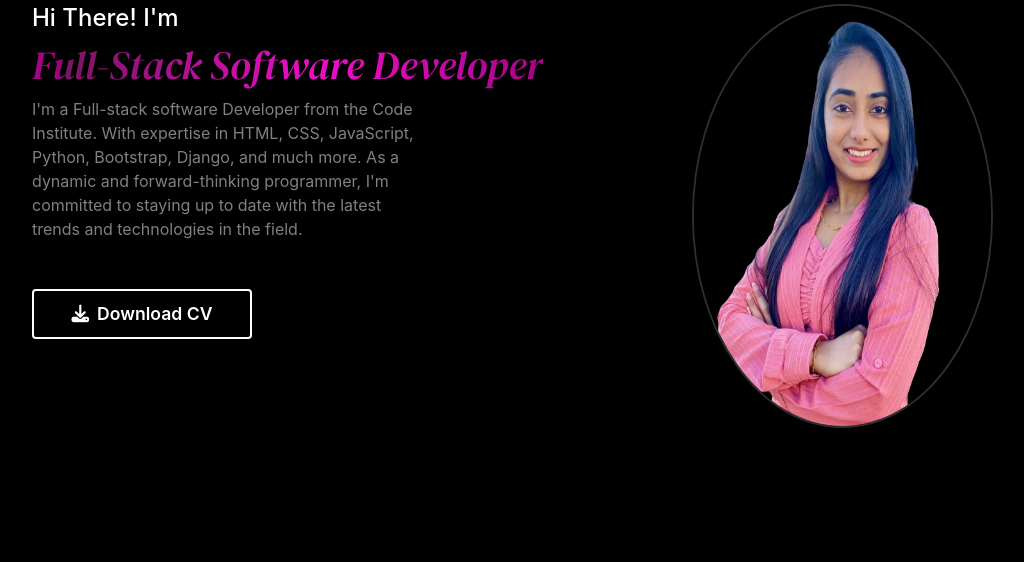
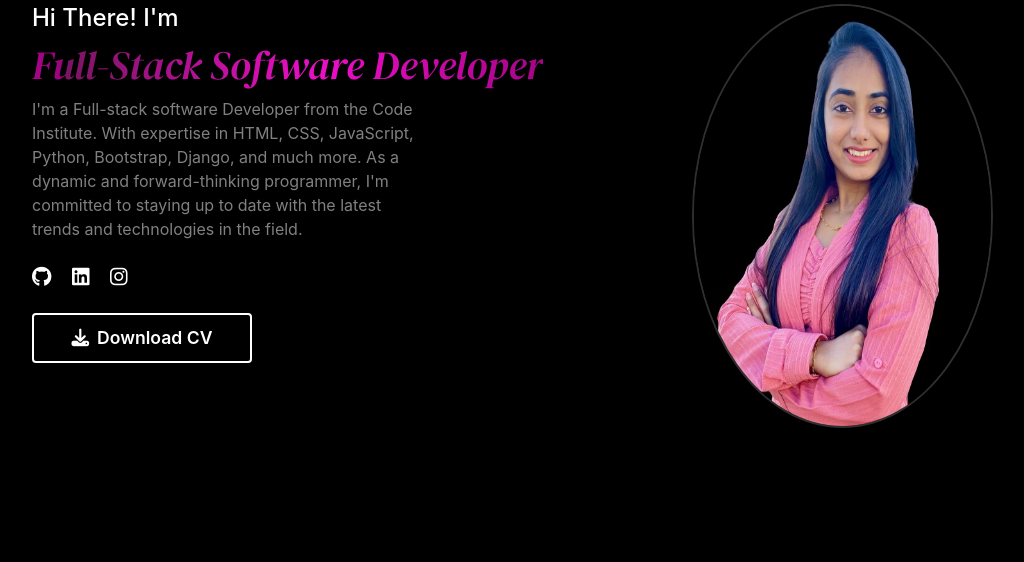
Before and after one commit to Dhvani-intwala/portfolio, a Django app: page / in a window 1280 px wide; the page is wider, and only the part inside the window is pictured. Shown: the part 181-743 px from the top of that part, without its empty margins (126-1150 px from the left). Run offline with Django 5.2, Linux system fonts and the light colour scheme; some libraries are stand-ins or nearby versions; some web fonts are replaced.

Commit message:
Add a social link in footer and home section

```diff
--- a/home/templates/home/index.html
+++ b/home/templates/home/index.html
@@ -19,7 +19,12 @@
                     <h3 class="text">Hi There! I'm</h3>
                     <h1 class="overflow-hidden"><span class="education">Full-Stack Software Developer</span></h1>
                     <p class="text-color mt-2">I'm a Full-stack software Developer from the Code Institute. With expertise in HTML, CSS, JavaScript, Python, Bootstrap, Django, and much more. As a dynamic and forward-thinking programmer, I'm committed to staying up to date with the latest trends and technologies in the field.</p>
-                    <div class="d-flex mb-5 mt-5">
+                    <div class="mt-4">
+                        <a class="link" href="https://github.com/Dhvani-intwala" target="_blank" rel="noopener" aria-label="Link to github page"><i class="fab fa-github fa-lg text-white mr-3"></i></a>
+                        <a class="link" href="https://www.linkedin.com/in/dhvani-intwala/" target="_blank" rel="noopener" aria-label="Link to linkedin page"><i class="fab fa-linkedin fa-lg text-white mr-3"></i></a>
+                        <a class="link" href="https://www.instagram.com/dhvanionajourney/" target="_blank" rel="noopener" aria-label="Link to instagram page"><i class="fab fa-instagram fa-lg text-white"></i></a>
+                    </div>
+                    <div class="d-flex mb-5 mt-4">
                         <a href="lebenslauf.pdf" download="lebenslauf" class="btn cv-btn button"><i class="fa fa-download mr-2"></i>Download CV</a>
                     </div>
                 </div>
--- a/templates/base.html
+++ b/templates/base.html
@@ -81,10 +81,11 @@
       <p class="logo text-center"> <span class="name">Dhvani </span>Intwala</p>
       <p class="footer-text mx-auto text-center"> As a full-stack software developer, I specialize in building robust web applications using the latest technologies. With expertise in frontend and backend development, I strive to deliver high-quality solutions tailored to meet client needs.</p>
       <div class="text-center mt-3">
-          <a class="footer-link" href="https://www.facebook.com" target="_blank" rel="noopener" aria-label="Link to facebook page"><i class="fab fa-facebook fa-lg ms-3 text-light icon-footer"></i></a>
-          <a class="footer-link" href="https://www.twitter.com" target="_blank" rel="noopener" aria-label="Link to twitter page"><i class="fab fa-twitter fa-lg ms-3 text-light icon-footer"></i></a>
-          <a class="footer-link" href="https://www.instagram.com" target="_blank" rel="noopener" aria-label="Link to instagram page"><i class="fab fa-instagram fa-lg ms-3 text-light icon-footer"></i></a>
-          <a class="footer-link" href="https://www.youtube.com" target="_blank" rel="noopener" aria-label="Link to youtube page"><i class="fab fa-youtube fa-lg ms-3 text-light icon-footer"></i></a>
+          <a class="footer-link" href="https://www.facebook.com/dhwani.dalwadi.3" target="_blank" rel="noopener" aria-label="Link to facebook page"><i class="fab fa-facebook fa-lg ms-3 text-light icon-footer"></i></a>
+          <a class="footer-link" href="https://twitter.com/DhvaniIntwala" target="_blank" rel="noopener" aria-label="Link to twitter page"><i class="fab fa-twitter fa-lg ms-3 text-light icon-footer"></i></a>
+          <a class="footer-link" href="https://www.instagram.com/dhvanionajourney/" target="_blank" rel="noopener" aria-label="Link to instagram page"><i class="fab fa-instagram fa-lg ms-3 text-light icon-footer"></i></a>
+          <a class="footer-link" href="https://github.com/Dhvani-intwala" target="_blank" rel="noopener" aria-label="Link to github page"><i class="fab fa-github fa-lg ms-3 text-light icon-footer"></i></a>
+          <a class="footer-link" href="https://www.linkedin.com/in/dhvani-intwala/" target="_blank" rel="noopener" aria-label="Link to linkedin page"><i class="fab fa-linkedin fa-lg ms-3 text-light icon-footer"></i></a>
       </div>
       <hr>
       <p class="m-0 text-center">Copyright &copy; Untitled. All rights reserved.</p>
```
